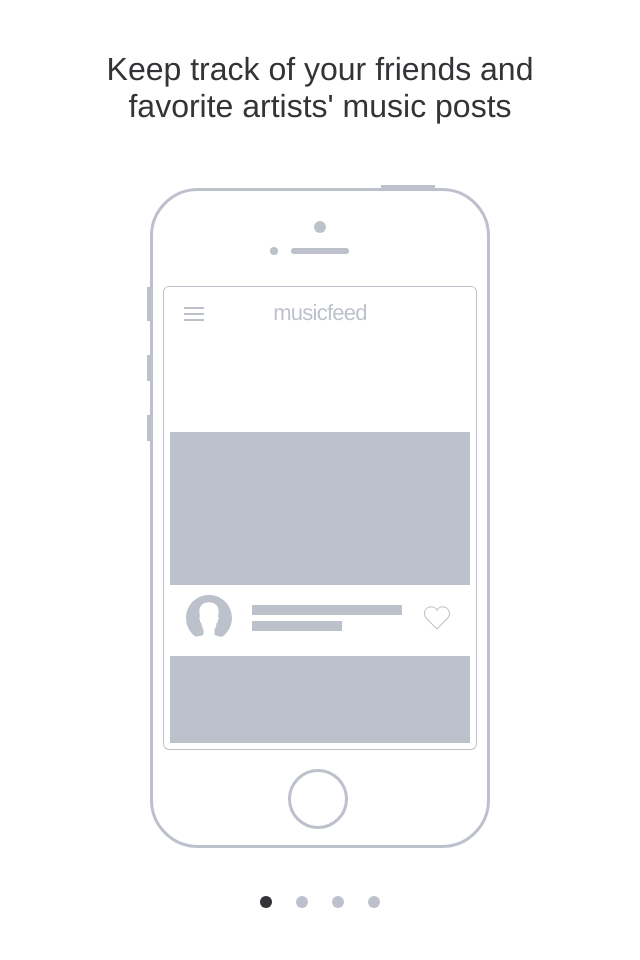
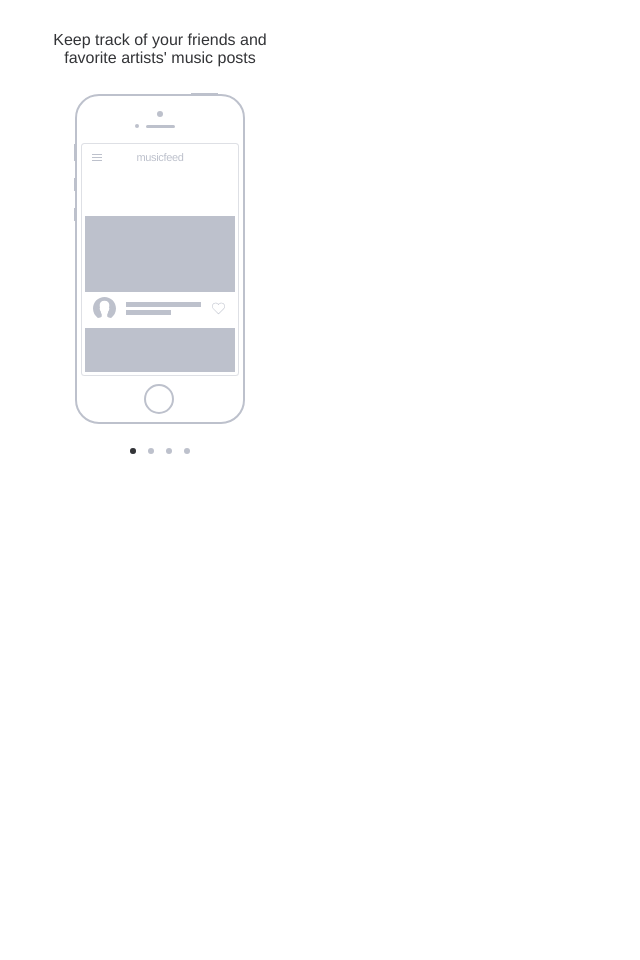
Before and after one commit to audioathlete/musicfeed-iphone-intros, a website: page dist/phone-4.html in a window 1280 px wide. Shown: the whole page, without its empty margins (0-640 px from the left). After the commit the page ends 800 px from the top, so only its background shows below. Drawn offline with Linux system fonts and the light colour scheme.

Commit message:
down-scaled intros to 1×

```diff
--- a/src/less/style.less
+++ b/src/less/style.less
@@ -15,7 +15,7 @@
 @gray-dark:             rgb( 51,  52,  55); //lighten(#000, 20%);   // #333
 @gray-light:            rgb(189, 193, 204); //lighten(#000, 60%);   // #999
 
-@phoneIntroScale: 1;
+@phoneIntroScale: .5;
 @heartTapScale: 5;
 @tapScale: 3;
 @playTapScale: 2;
```
Also changed, not shown: dist/styles/style.css.
